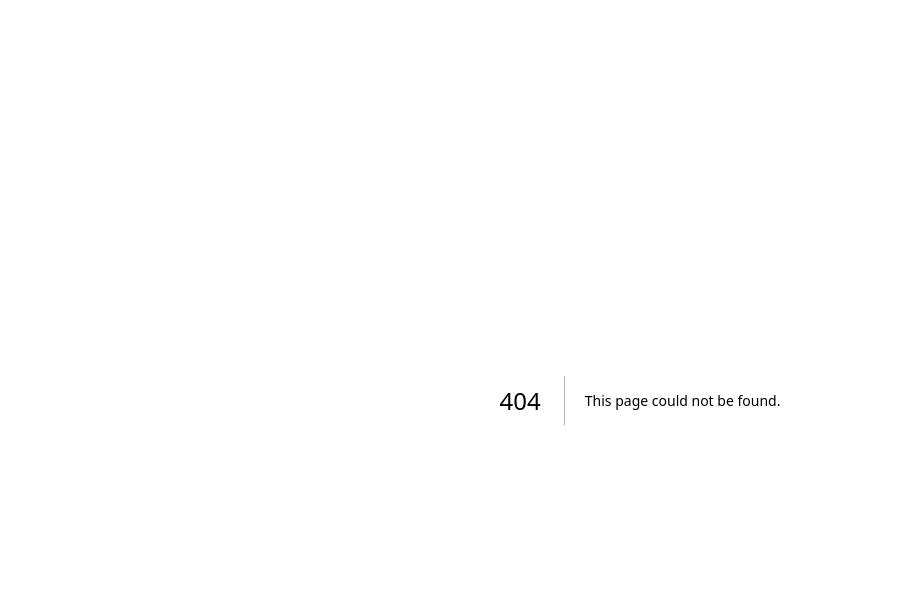
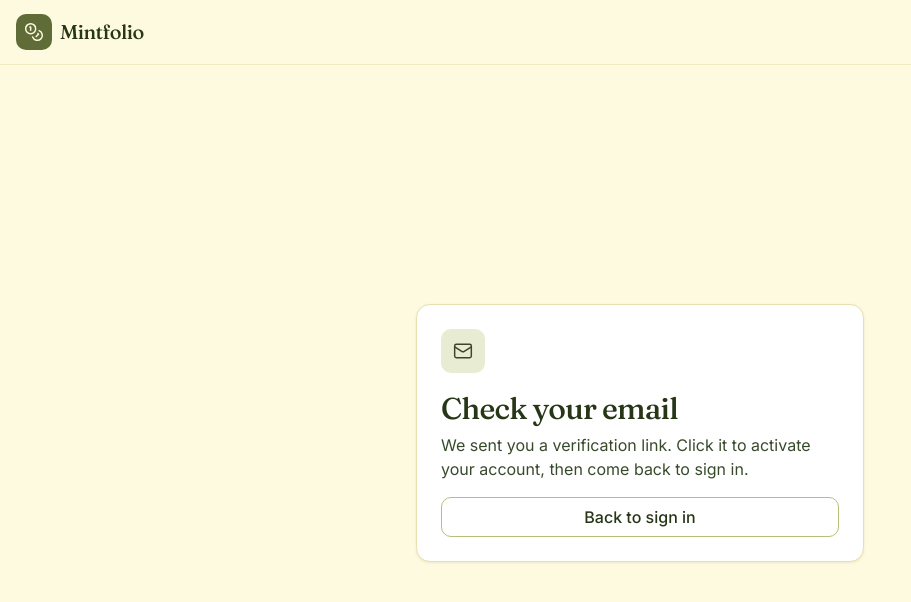
Before and after one commit to aa055/mintfolio-web, a Next.js app: page /signup/success in a window 1280 px wide. Before the commit this address had no page. Shown: the top 602 px of the page, without its empty margins (0-911 px from the left). Built offline with nearby package versions, Linux system fonts and the light colour scheme.

Commit message:
add SignupPage and SignupSuccessPage components for user registration flow

```diff
--- a/app/(auth)/signup/page.tsx
+++ b/app/(auth)/signup/page.tsx
@@ -1,7 +1,15 @@
 import Link from "next/link";
 
-import { Button } from "@/components/ui/button";
-import { Card, CardContent, CardDescription, CardHeader, CardTitle } from "@/components/ui/card";
+import { AuthForm } from "@/components/auth/auth-form";
+import { GoogleButton } from "@/components/auth/google-button";
+import {
+  Card,
+  CardContent,
+  CardDescription,
+  CardHeader,
+  CardTitle,
+} from "@/components/ui/card";
+import { signupAction } from "@/lib/auth/actions";
 
 export default function SignupPage() {
   return (
@@ -15,19 +23,24 @@ export default function SignupPage() {
         </CardDescription>
       </CardHeader>
       <CardContent className="space-y-4">
-        <p className="rounded-md border border-border bg-surface-muted px-4 py-3 text-body-sm text-foreground-muted">
-          Supabase Auth wiring coming next — this page is a placeholder so the
-          design system has somewhere to land.
-        </p>
-        <Button variant="accent" className="w-full" disabled>
-          Continue with Google
-        </Button>
-        <Button variant="outline" className="w-full" disabled>
-          Continue with email
-        </Button>
+        <GoogleButton label="Sign up with Google" />
+
+        <Divider>or</Divider>
+
+        <AuthForm
+          action={signupAction}
+          submitLabel="Create account"
+          variant="accent"
+          passwordHint="At least 8 characters."
+          passwordMinLength={8}
+        />
+
         <p className="text-center text-caption text-foreground-muted">
           Already have an account?{" "}
-          <Link href="/login" className="font-medium text-primary hover:underline">
+          <Link
+            href="/login"
+            className="font-medium text-primary hover:underline"
+          >
             Sign in
           </Link>
         </p>
@@ -35,3 +48,15 @@ export default function SignupPage() {
     </Card>
   );
 }
+
+function Divider({ children }: { children: React.ReactNode }) {
+  return (
+    <div className="relative flex items-center">
+      <div className="flex-1 border-t border-border" />
+      <span className="px-3 text-micro font-semibold uppercase tracking-wider text-foreground-subtle">
+        {children}
+      </span>
+      <div className="flex-1 border-t border-border" />
+    </div>
+  );
+}
--- /dev/null
+++ b/app/(auth)/signup/success/page.tsx
@@ -0,0 +1,35 @@
+import Link from "next/link";
+import { Mail } from "lucide-react";
+
+import { Button } from "@/components/ui/button";
+import {
+  Card,
+  CardContent,
+  CardDescription,
+  CardHeader,
+  CardTitle,
+} from "@/components/ui/card";
+
+export default function SignupSuccessPage() {
+  return (
+    <Card className="w-full max-w-md">
+      <CardHeader>
+        <div className="mb-3 grid h-11 w-11 place-items-center rounded-md bg-olive-100 text-olive-800">
+          <Mail className="h-5 w-5" strokeWidth={1.75} />
+        </div>
+        <CardTitle className="font-display text-h1 font-medium tracking-tight">
+          Check your email
+        </CardTitle>
+        <CardDescription>
+          We sent you a verification link. Click it to activate your account,
+          then come back to sign in.
+        </CardDescription>
+      </CardHeader>
+      <CardContent>
+        <Button asChild variant="outline" className="w-full">
+          <Link href="/login">Back to sign in</Link>
+        </Button>
+      </CardContent>
+    </Card>
+  );
+}
```
